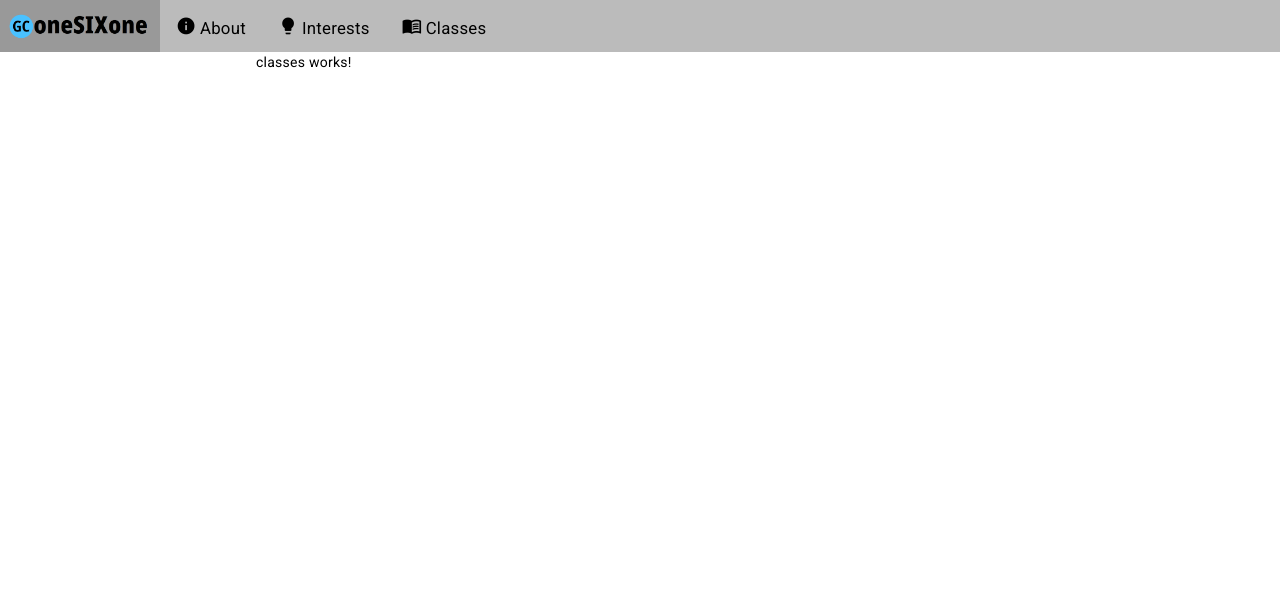
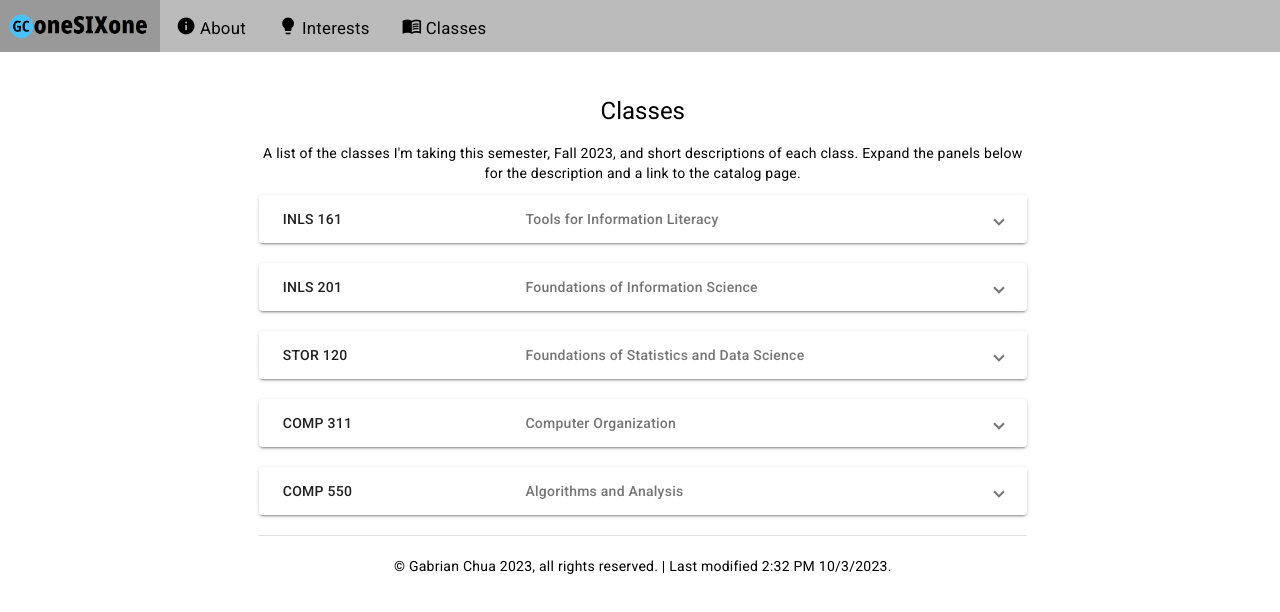
Before and after one commit to gchuaunc/inls161site, an Angular app: page /classes in a window 1280 px wide. Shown: the top 612 px of the page. Built offline with nearby package versions, Linux system fonts and the light colour scheme.

Commit message:
feat: add class details

```diff
--- a/src/app/classes/classes.component.html
+++ b/src/app/classes/classes.component.html
@@ -1 +1,66 @@
-<p>classes works!</p>
+<div class="content">
+    <br><br>
+    <h1>Classes</h1>
+    <p>A list of the classes I'm taking this semester, Fall 2023, and short descriptions of each class. Expand the panels below for the description and a link to the catalog page.</p>
+    <mat-expansion-panel>
+        <mat-expansion-panel-header>
+        <mat-panel-title>
+            INLS 161
+        </mat-panel-title>
+        <mat-panel-description>
+            Tools for Information Literacy
+        </mat-panel-description>
+        </mat-expansion-panel-header>
+        <p>That is this class of course! I am creating this site for INLS 161: Tools for Information Literacy. We cover GNU/Linux/Unix, website design, and Microsoft Office products like Word, PowerPoint, and Excel. These are critical tools that are necessary in nearly all fields of IT and beyond, so I am glad this content is being taught. Plus, this class is one of the requirements for the Information Systems minor!</p>
+        <a mat-fab color="primary" class="link-out" href="https://catalog.unc.edu/search/?search=inls+161"><mat-icon>open_in_new</mat-icon></a>
+    </mat-expansion-panel><br>
+    <mat-expansion-panel>
+        <mat-expansion-panel-header>
+        <mat-panel-title>
+            INLS 201
+        </mat-panel-title>
+        <mat-panel-description>
+            Foundations of Information Science
+        </mat-panel-description>
+        </mat-expansion-panel-header>
+        <p>INLS 201: Foundations of Information Science is a really great general education class that also fulfills a requirement for the Information Systems minor. It really challenges your thinking about certain concepts in information science since it redefines several things you thought were true about information, data, etc.</p>
+        <a mat-fab color="primary" class="link-out" href="https://catalog.unc.edu/search/?search=inls+201"><mat-icon>open_in_new</mat-icon></a>
+    </mat-expansion-panel><br>
+    <mat-expansion-panel>
+        <mat-expansion-panel-header>
+        <mat-panel-title>
+            STOR 120
+        </mat-panel-title>
+        <mat-panel-description>
+            Foundations of Statistics and Data Science
+        </mat-panel-description>
+        </mat-expansion-panel-header>
+        <p>STOR 120: Foundations of Statistics and Data Science is a core requirement for the Data Science minor. It is a friendly class but one that goes quite in depth. Our data analysis language is Python, but others that were mentioned include R, Tableau, and Excel. We make heavy use the datascience library and the numpy library.</p>
+        <a mat-fab color="primary" class="link-out" href="https://catalog.unc.edu/search/?search=stor+120"><mat-icon>open_in_new</mat-icon></a>
+    </mat-expansion-panel><br>
+    <mat-expansion-panel>
+        <mat-expansion-panel-header>
+        <mat-panel-title>
+            COMP 311
+        </mat-panel-title>
+        <mat-panel-description>
+            Computer Organization
+        </mat-panel-description>
+        </mat-expansion-panel-header>
+        <p>COMP 311: Computer Organization is a late class in the Computer Science major program introductory sequence which gets into the weeds about computer organization. It's very low level, starting with transistors, moving to logic gates, then combinational logic circuits, and then sequential logic circuits, then a very simple processor, and finally ending with MIPS, which is a real RISC instruction set architecture.</p>
+        <a mat-fab color="primary" class="link-out" href="https://catalog.unc.edu/search/?search=comp+311"><mat-icon>open_in_new</mat-icon></a>
+    </mat-expansion-panel><br>
+    <mat-expansion-panel>
+        <mat-expansion-panel-header>
+        <mat-panel-title>
+            COMP 550
+        </mat-panel-title>
+        <mat-panel-description>
+            Algorithms and Analysis
+        </mat-panel-description>
+        </mat-expansion-panel-header>
+        <p>COMP 550: Algorithms and Analysis is all about theory and proofs. Write an algorith, but it's useless unless you can prove it's correct, mathematically. This is different from what we're used to: writing code and then writing a ton of testcases to make sure it behaves correct. But a rigorous proof is a great way to prove an algorithm is 100% correct.</p>
+        <a mat-fab color="primary" class="link-out" href="https://catalog.unc.edu/search/?search=comp+311"><mat-icon>open_in_new</mat-icon></a>
+    </mat-expansion-panel><br>
+    <app-footer></app-footer>
+</div>
--- a/src/app/classes/classes.component.scss
+++ b/src/app/classes/classes.component.scss
@@ -0,0 +1,3 @@
+.link-out {
+    float: right;
+}
```
